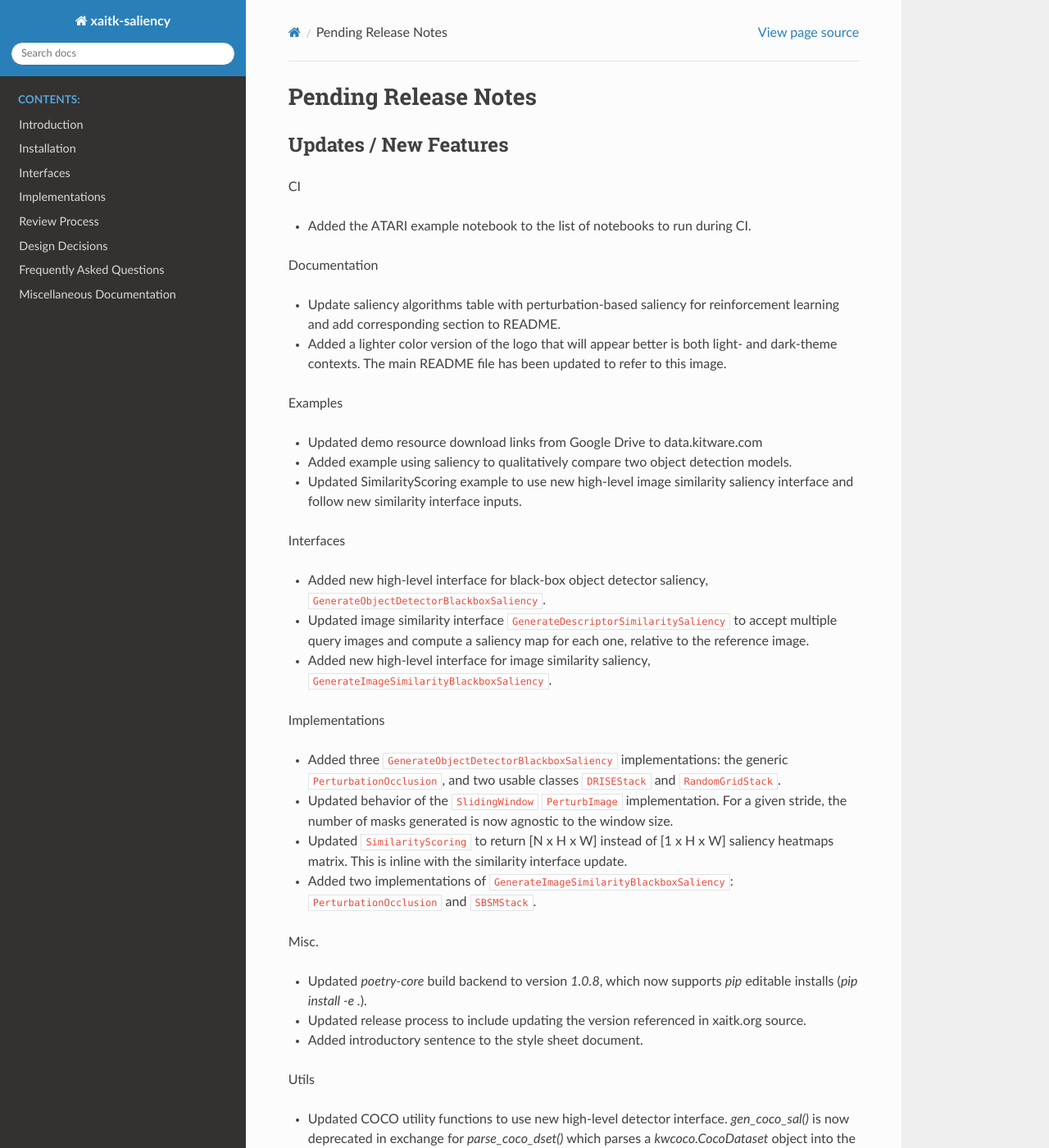
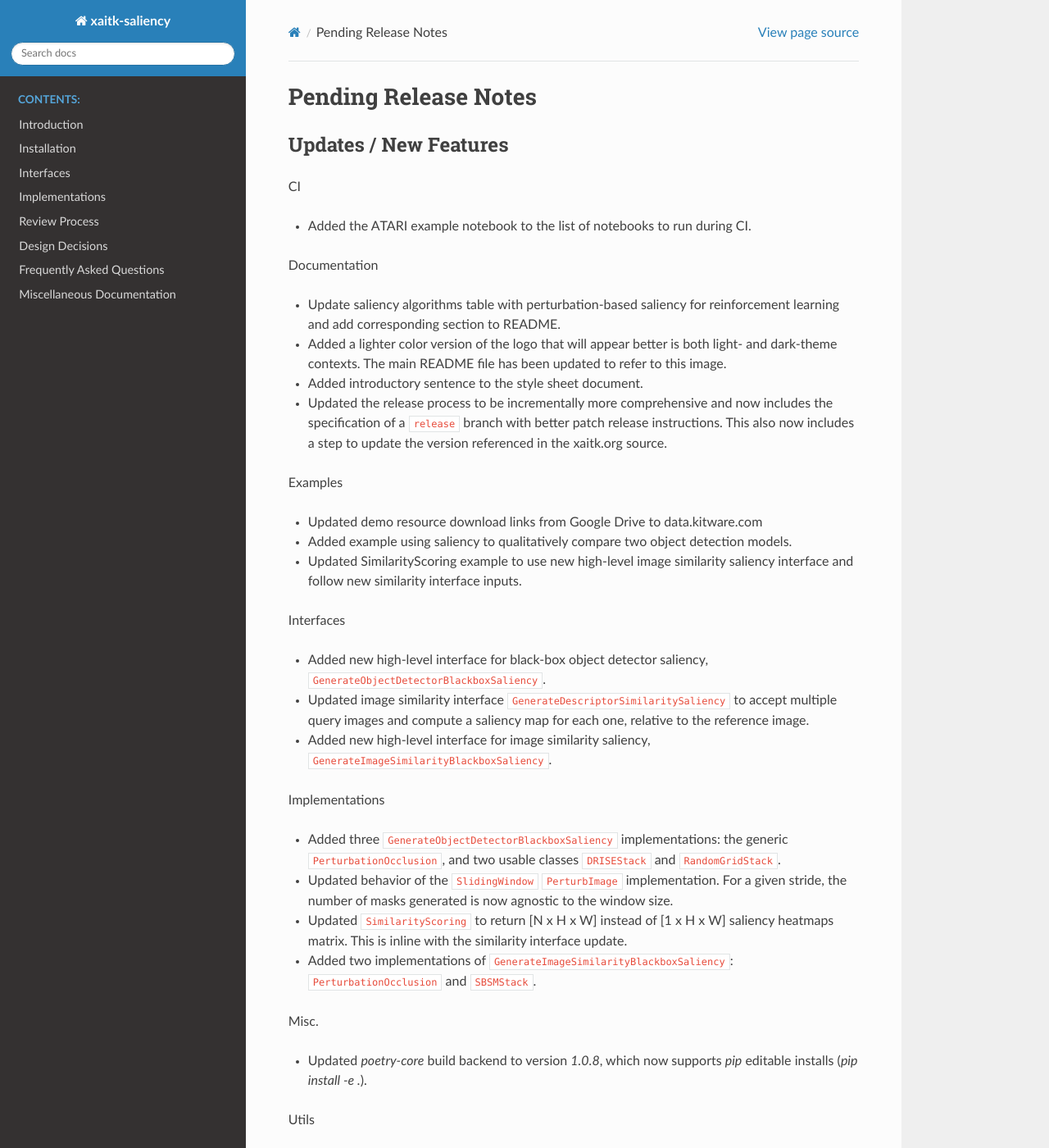
Before and after one commit to XAITK/xaitk-saliency, a Sphinx documentation site: the page built from docs/release_notes/pending_release.rst, in a window 1280 px wide and 1400 px high. Shown: the whole window at 82% size. Built offline with Sphinx 7.4.7 and the Read the Docs theme 2.0.0, drawn with Linux system fonts in a browser that asks for light colours; pages that are not in the unit, such as notebooks, are missing from menus.

Commit message:
Added release note

```diff
--- a/docs/release_notes/pending_release.rst
+++ b/docs/release_notes/pending_release.rst
@@ -16,6 +16,13 @@ Documentation
 * Added a lighter color version of the logo that will appear better is both
   light- and dark-theme contexts. The main README file has been updated to refer
   to this image.
+
+* Added introductory sentence to the style sheet document.
+
+* Updated the release process to be incrementally more comprehensive and now
+  includes the specification of a ``release`` branch with better patch release
+  instructions. This also now includes a step to update the version referenced
+  in the xaitk.org source.
 
 Examples
 
@@ -60,11 +67,6 @@ Misc.
 * Updated `poetry-core` build backend to version `1.0.8`, which now supports
   `pip` editable installs (`pip install -e .`).
 
-* Updated release process to include updating the version referenced in
-  xaitk.org source.
-
-* Added introductory sentence to the style sheet document.
-
 Utils
 
 * Updated COCO utility functions to use new high-level detector interface.
```
